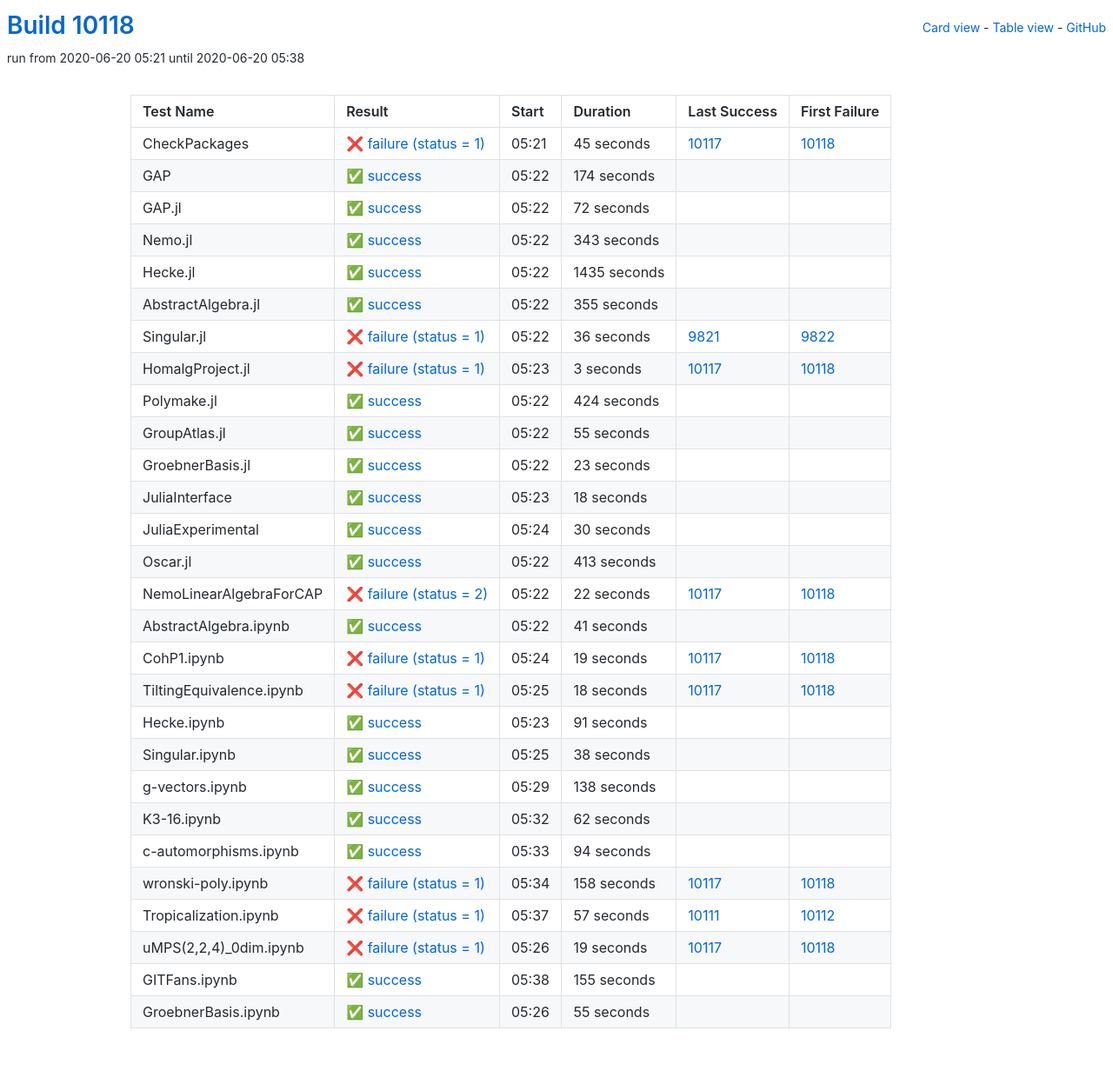
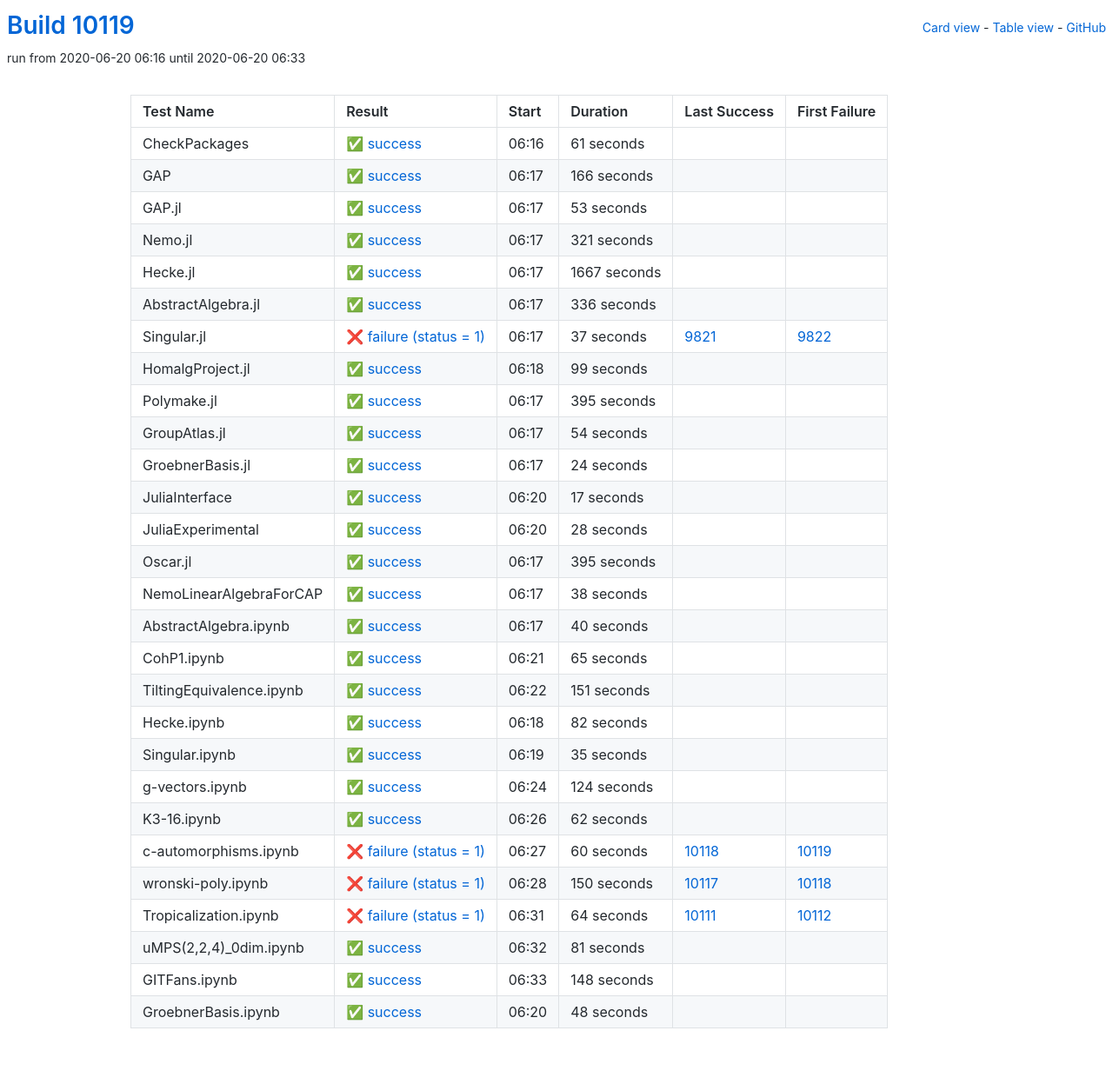
Before and after one commit to oscar-system/oscar-ci-status, a Jekyll site: the page built from table.html, in a window 1280 px wide. Shown: the whole page at 87% size. Built offline with Jekyll 4.4.1, drawn with Linux system fonts in a browser that asks for light colours.

Commit message:
Build #10119

```diff
--- a/_data/ci.yml
+++ b/_data/ci.yml
@@ -1,6 +1,6 @@
 ---
-build: 10118
-build_url: https://oscarci.mathematik.uni-kl.de/job/oscar/10118/
+build: 10119
+build_url: https://oscarci.mathematik.uni-kl.de/job/oscar/10119/
 job: oscar
 organization: oscar-system
 repo: oscar-ci-status
@@ -8,236 +8,176 @@
 tests:
 - name: CheckPackages
   id: checkpackages
-  log: https://oscarci.mathematik.uni-kl.de/job/oscar/10118/artifact/logs/build-10118/CheckPackages.log
-  start: 2020-06-20 05:21
-  success: false
-  exitcode: 1
-  status: failure
-  duration: 45
-  last_success: 10117
-  last_success_url: https://oscarci.mathematik.uni-kl.de/job/oscar/10117/
-  first_failure: 10118
-  first_failure_url: https://oscarci.mathematik.uni-kl.de/job/oscar/10118/
-- name: GAP
-  id: gap
-  log: https://oscarci.mathematik.uni-kl.de/job/oscar/10118/artifact/logs/build-10118/GAP.log
-  start: 2020-06-20 05:22
+  log: https://oscarci.mathematik.uni-kl.de/job/oscar/10119/artifact/logs/build-10119/CheckPackages.log
+  start: 2020-06-20 06:16
   success: true
   exitcode: 0
   status: success
-  duration: 174
+  duration: 61
+  last_success: false
+  last_success_url:
+  first_failure: false
+  first_failure_url:
+- name: GAP
+  id: gap
+  log: https://oscarci.mathematik.uni-kl.de/job/oscar/10119/artifact/logs/build-10119/GAP.log
+  start: 2020-06-20 06:17
+  success: true
+  exitcode: 0
+  status: success
+  duration: 166
   last_success: false
   last_success_url:
   first_failure: false
   first_failure_url:
 - name: GAP.jl
   id: gap-jl
-  log: https://oscarci.mathematik.uni-kl.de/job/oscar/10118/artifact/logs/build-10118/GAP.jl.log
-  start: 2020-06-20 05:22
+  log: https://oscarci.mathematik.uni-kl.de/job/oscar/10119/artifact/logs/build-10119/GAP.jl.log
+  start: 2020-06-20 06:17
   success: true
   exitcode: 0
   status: success
-  duration: 72
+  duration: 53
   last_success: false
   last_success_url:
   first_failure: false
   first_failure_url:
 - name: Nemo.jl
   id: nemo-jl
-  log: https://oscarci.mathematik.uni-kl.de/job/oscar/10118/artifact/logs/build-10118/Nemo.jl.log
-  start: 2020-06-20 05:22
+  log: https://oscarci.mathematik.uni-kl.de/job/oscar/10119/artifact/logs/build-10119/Nemo.jl.log
+  start: 2020-06-20 06:17
   success: true
   exitcode: 0
   status: success
-  duration: 343
+  duration: 321
   last_success: false
   last_success_url:
   first_failure: false
   first_failure_url:
 - name: Hecke.jl
   id: hecke-jl
-  log: https://oscarci.mathematik.uni-kl.de/job/oscar/10118/artifact/logs/build-10118/Hecke.jl.log
-  start: 2020-06-20 05:22
+  log: https://oscarci.mathematik.uni-kl.de/job/oscar/10119/artifact/logs/build-10119/Hecke.jl.log
+  start: 2020-06-20 06:17
   success: true
   exitcode: 0
   status: success
-  duration: 1435
+  duration: 1667
   last_success: false
   last_success_url:
   first_failure: false
   first_failure_url:
 - name: AbstractAlgebra.jl
   id: abstractalgebra-jl
-  log: https://oscarci.mathematik.uni-kl.de/job/oscar/10118/artifact/logs/build-10118/AbstractAlgebra.jl.log
-  start: 2020-06-20 05:22
+  log: https://oscarci.mathematik.uni-kl.de/job/oscar/10119/artifact/logs/build-10119/AbstractAlgebra.jl.log
+  start: 2020-06-20 06:17
   success: true
   exitcode: 0
   status: success
-  duration: 355
+  duration: 336
   last_success: false
   last_success_url:
   first_failure: false
   first_failure_url:
 - name: Singular.jl
   id: singular-jl
-  log: https://oscarci.mathematik.uni-kl.de/job/oscar/10118/artifact/logs/build-10118/Singular.jl.log
-  start: 2020-06-20 05:22
+  log: https://oscarci.mathematik.uni-kl.de/job/oscar/10119/artifact/logs/build-10119/Singular.jl.log
+  start: 2020-06-20 06:17
   success: false
   exitcode: 1
   status: failure
-  duration: 36
+  duration: 37
   last_success: 9821
   last_success_url: https://oscarci.mathematik.uni-kl.de/job/oscar/9821/
   first_failure: 9822
   first_failure_url: https://oscarci.mathematik.uni-kl.de/job/oscar/9822/
 - name: HomalgProject.jl
   id: homalgproject-jl
-  log: https://oscarci.mathematik.uni-kl.de/job/oscar/10118/artifact/logs/build-10118/HomalgProject.jl.log
-  start: 2020-06-20 05:23
-  success: false
-  exitcode: 1
-  status: failure
-  duration: 3
-  last_success: 10117
-  last_success_url: https://oscarci.mathematik.uni-kl.de/job/oscar/10117/
-  first_failure: 10118
-  first_failure_url: https://oscarci.mathematik.uni-kl.de/job/oscar/10118/
-- name: Polymake.jl
-  id: polymake-jl
-  log: https://oscarci.mathematik.uni-kl.de/job/oscar/10118/artifact/logs/build-10118/Polymake.jl.log
-  start: 2020-06-20 05:22
+  log: https://oscarci.mathematik.uni-kl.de/job/oscar/10119/artifact/logs/build-10119/HomalgProject.jl.log
+  start: 2020-06-20 06:18
   success: true
   exitcode: 0
   status: success
-  duration: 424
+  duration: 99
+  last_success: false
+  last_success_url:
+  first_failure: false
+  first_failure_url:
+- name: Polymake.jl
+  id: polymake-jl
+  log: https://oscarci.mathematik.uni-kl.de/job/oscar/10119/artifact/logs/build-10119/Polymake.jl.log
+  start: 2020-06-20 06:17
+  success: true
+  exitcode: 0
+  status: success
+  duration: 395
   last_success: false
   last_success_url:
   first_failure: false
   first_failure_url:
 - name: GroupAtlas.jl
   id: groupatlas-jl
-  log: https://oscarci.mathematik.uni-kl.de/job/oscar/10118/artifact/logs/build-10118/GroupAtlas.jl.log
-  start: 2020-06-20 05:22
+  log: https://oscarci.mathematik.uni-kl.de/job/oscar/10119/artifact/logs/build-10119/GroupAtlas.jl.log
+  start: 2020-06-20 06:17
   success: true
   exitcode: 0
   status: success
-  duration: 55
+  duration: 54
   last_success: false
   last_success_url:
   first_failure: false
   first_failure_url:
 - name: GroebnerBasis.jl
   id: groebnerbasis-jl
-  log: https://oscarci.mathematik.uni-kl.de/job/oscar/10118/artifact/logs/build-10118/GroebnerBasis.jl.log
-  start: 2020-06-20 05:22
+  log: https://oscarci.mathematik.uni-kl.de/job/oscar/10119/artifact/logs/build-10119/GroebnerBasis.jl.log
+  start: 2020-06-20 06:17
   success: true
   exitcode: 0
   status: success
-  duration: 23
+  duration: 24
   last_success: false
   last_success_url:
   first_failure: false
   first_failure_url:
 - name: JuliaInterface
   id: juliainterface
-  log: https://oscarci.mathematik.uni-kl.de/job/oscar/10118/artifact/logs/build-10118/JuliaInterface.log
-  start: 2020-06-20 05:23
+  log: https://oscarci.mathematik.uni-kl.de/job/oscar/10119/artifact/logs/build-10119/JuliaInterface.log
+  start: 2020-06-20 06:20
   success: true
   exitcode: 0
   status: success
-  duration: 18
+  duration: 17
   last_success: false
   last_success_url:
   first_failure: false
   first_failure_url:
 - name: JuliaExperimental
   id: juliaexperimental
-  log: https://oscarci.mathematik.uni-kl.de/job/oscar/10118/artifact/logs/build-10118/JuliaExperimental.log
-  start: 2020-06-20 05:24
+  log: https://oscarci.mathematik.uni-kl.de/job/oscar/10119/artifact/logs/build-10119/JuliaExperimental.log
+  start: 2020-06-20 06:20
   success: true
   exitcode: 0
   status: success
-  duration: 30
+  duration: 28
   last_success: false
   last_success_url:
   first_failure: false
   first_failure_url:
 - name: Oscar.jl
   id: oscar-jl
-  log: https://oscarci.mathematik.uni-kl.de/job/oscar/10118/artifact/logs/build-10118/Oscar.jl.log
-  start: 2020-06-20 05:22
+  log: https://oscarci.mathematik.uni-kl.de/job/oscar/10119/artifact/logs/build-10119/Oscar.jl.log
+  start: 2020-06-20 06:17
   success: true
   exitcode: 0
   status: success
-  duration: 413
+  duration: 395
   last_success: false
   last_success_url:
   first_failure: false
   first_failure_url:
 - name: NemoLinearAlgebraForCAP
   id: nemolinearalgebraforcap
-  log: https://oscarci.mathematik.uni-kl.de/job/oscar/10118/artifact/logs/build-10118/NemoLinearAlgebraForCAP.log
-  start: 2020-06-20 05:22
-  success: false
-  exitcode: 2
-  status: failure
-  duration: 22
-  last_success: 10117
-  last_success_url: https://oscarci.mathematik.uni-kl.de/job/oscar/10117/
-  first_failure: 10118
-  first_failure_url: https://oscarci.mathematik.uni-kl.de/job/oscar/10118/
-- name: AbstractAlgebra.ipynb
-  id: abstractalgebra-ipynb
-  log: https://oscarci.mathematik.uni-kl.de/job/oscar/10118/artifact/logs/build-10118/AbstractAlgebra.ipynb.log
-  start: 2020-06-20 05:22
-  success: true
-  exitcode: 0
-  status: success
-  duration: 41
-  last_success: false
-  last_success_url:
-  first_failure: false
-  first_failure_url:
-- name: CohP1.ipynb
-  id: cohp1-ipynb
-  log: https://oscarci.mathematik.uni-kl.de/job/oscar/10118/artifact/logs/build-10118/CohP1.ipynb.log
-  start: 2020-06-20 05:24
-  success: false
-  exitcode: 1
-  status: failure
-  duration: 19
-  last_success: 10117
-  last_success_url: https://oscarci.mathematik.uni-kl.de/job/oscar/10117/
-  first_failure: 10118
-  first_failure_url: https://oscarci.mathematik.uni-kl.de/job/oscar/10118/
-- name: TiltingEquivalence.ipynb
-  id: tiltingequivalence-ipynb
-  log: https://oscarci.mathematik.uni-kl.de/job/oscar/10118/artifact/logs/build-10118/TiltingEquivalence.ipynb.log
-  start: 2020-06-20 05:25
-  success: false
-  exitcode: 1
-  status: failure
-  duration: 18
-  last_success: 10117
-  last_success_url: https://oscarci.mathematik.uni-kl.de/job/oscar/10117/
-  first_failure: 10118
-  first_failure_url: https://oscarci.mathematik.uni-kl.de/job/oscar/10118/
-- name: Hecke.ipynb
-  id: hecke-ipynb
-  log: https://oscarci.mathematik.uni-kl.de/job/oscar/10118/artifact/logs/build-10118/Hecke.ipynb.log
-  start: 2020-06-20 05:23
-  success: true
-  exitcode: 0
-  status: success
-  duration: 91
-  last_success: false
-  last_success_url:
-  first_failure: false
-  first_failure_url:
-- name: Singular.ipynb
-  id: singular-ipynb
-  log: https://oscarci.mathematik.uni-kl.de/job/oscar/10118/artifact/logs/build-10118/Singular.ipynb.log
-  start: 2020-06-20 05:25
+  log: https://oscarci.mathematik.uni-kl.de/job/oscar/10119/artifact/logs/build-10119/NemoLinearAlgebraForCAP.log
+  start: 2020-06-20 06:17
   success: true
   exitcode: 0
   status: success
@@ -246,22 +186,82 @@
   last_success_url:
   first_failure: false
   first_failure_url:
-- name: g-vectors.ipynb
-  id: g-vectors-ipynb
-  log: https://oscarci.mathematik.uni-kl.de/job/oscar/10118/artifact/logs/build-10118/g-vectors.ipynb.log
-  start: 2020-06-20 05:29
+- name: AbstractAlgebra.ipynb
+  id: abstractalgebra-ipynb
+  log: https://oscarci.mathematik.uni-kl.de/job/oscar/10119/artifact/logs/build-10119/AbstractAlgebra.ipynb.log
+  start: 2020-06-20 06:17
   success: true
   exitcode: 0
   status: success
-  duration: 138
+  duration: 40
+  last_success: false
+  last_success_url:
+  first_failure: false
+  first_failure_url:
+- name: CohP1.ipynb
+  id: cohp1-ipynb
+  log: https://oscarci.mathematik.uni-kl.de/job/oscar/10119/artifact/logs/build-10119/CohP1.ipynb.log
+  start: 2020-06-20 06:21
+  success: true
+  exitcode: 0
+  status: success
+  duration: 65
+  last_success: false
+  last_success_url:
+  first_failure: false
+  first_failure_url:
+- name: TiltingEquivalence.ipynb
+  id: tiltingequivalence-ipynb
+  log: https://oscarci.mathematik.uni-kl.de/job/oscar/10119/artifact/logs/build-10119/TiltingEquivalence.ipynb.log
+  start: 2020-06-20 06:22
+  success: true
+  exitcode: 0
+  status: success
+  duration: 151
+  last_success: false
+  last_success_url:
+  first_failure: false
+  first_failure_url:
+- name: Hecke.ipynb
+  id: hecke-ipynb
+  log: https://oscarci.mathematik.uni-kl.de/job/oscar/10119/artifact/logs/build-10119/Hecke.ipynb.log
+  start: 2020-06-20 06:18
+  success: true
+  exitcode: 0
+  status: success
+  duration: 82
+  last_success: false
+  last_success_url:
+  first_failure: false
+  first_failure_url:
+- name: Singular.ipynb
+  id: singular-ipynb
+  log: https://oscarci.mathematik.uni-kl.de/job/oscar/10119/artifact/logs/build-10119/Singular.ipynb.log
+  start: 2020-06-20 06:19
+  success: true
+  exitcode: 0
+  status: success
+  duration: 35
+  last_success: false
+  last_success_url:
+  first_failure: false
+  first_failure_url:
+- name: g-vectors.ipynb
+  id: g-vectors-ipynb
+  log: https://oscarci.mathematik.uni-kl.de/job/oscar/10119/artifact/logs/build-10119/g-vectors.ipynb.log
+  start: 2020-06-20 06:24
+  success: true
+  exitcode: 0
+  status: success
+  duration: 124
   last_success: false
   last_success_url:
   first_failure: false
   first_failure_url:
 - name: K3-16.ipynb
   id: k3-16-ipynb
-  log: https://oscarci.mathematik.uni-kl.de/job/oscar/10118/artifact/logs/build-10118/K3-16.ipynb.log
-  start: 2020-06-20 05:32
+  log: https://oscarci.mathematik.uni-kl.de/job/oscar/10119/artifact/logs/build-10119/K3-16.ipynb.log
+  start: 2020-06-20 06:26
   success: true
   exitcode: 0
   status: success
@@ -272,72 +272,72 @@
   first_failure_url:
 - name: c-automorphisms.ipynb
   id: c-automorphisms-ipynb
-  log: https://oscarci.mathematik.uni-kl.de/job/oscar/10118/artifact/logs/build-10118/c-automorphisms.ipynb.log
-  start: 2020-06-20 05:33
-  success: true
-  exitcode: 0
-  status: success
-  duration: 94
-  last_success: false
-  last_success_url:
-  first_failure: false
-  first_failure_url:
-- name: wronski-poly.ipynb
-  id: wronski-poly-ipynb
-  log: https://oscarci.mathematik.uni-kl.de/job/oscar/10118/artifact/logs/build-10118/wronski-poly.ipynb.log
-  start: 2020-06-20 05:34
+  log: https://oscarci.mathematik.uni-kl.de/job/oscar/10119/artifact/logs/build-10119/c-automorphisms.ipynb.log
+  start: 2020-06-20 06:27
   success: false
   exitcode: 1
   status: failure
-  duration: 158
+  duration: 60
+  last_success: 10118
+  last_success_url: https://oscarci.mathematik.uni-kl.de/job/oscar/10118/
+  first_failure: 10119
+  first_failure_url: https://oscarci.mathematik.uni-kl.de/job/oscar/10119/
+- name: wronski-poly.ipynb
+  id: wronski-poly-ipynb
+  log: https://oscarci.mathematik.uni-kl.de/job/oscar/10119/artifact/logs/build-10119/wronski-poly.ipynb.log
+  start: 2020-06-20 06:28
+  success: false
+  exitcode: 1
+  status: failure
+  duration: 150
   last_success: 10117
   last_success_url: https://oscarci.mathematik.uni-kl.de/job/oscar/10117/
   first_failure: 10118
   first_failure_url: https://oscarci.mathematik.uni-kl.de/job/oscar/10118/
 - name: Tropicalization.ipynb
   id: tropicalization-ipynb
-  log: https://oscarci.mathematik.uni-kl.de/job/oscar/10118/artifact/logs/build-10118/Tropicalization.ipynb.log
-  start: 2020-06-20 05:37
+  log: https://oscarci.mathematik.uni-kl.de/job/oscar/10119/artifact/logs/build-10119/Tropicalization.ipynb.log
+  start: 2020-06-20 06:31
   success: false
   exitcode: 1
   status: failure
-  duration: 57
+  duration: 64
   last_success: 10111
   last_success_url: https://oscarci.mathematik.uni-kl.de/job/oscar/10111/
   first_failure: 10112
   first_failure_url: https://oscarci.mathematik.uni-kl.de/job/oscar/10112/
 - name: uMPS(2,2,4)_0dim.ipynb
   id: umps-2-2-4-0dim-ipynb
-  log: https://oscarci.mathematik.uni-kl.de/job/oscar/10118/artifact/logs/build-10118/uMPS-2-2-4-_0dim.ipynb.log
-  start: 2020-06-20 05:26
-  success: false
-  exitcode: 1
-  status: failure
-  duration: 19
-  last_success: 10117
-  last_success_url: https://oscarci.mathematik.uni-kl.de/job/oscar/10117/
-  first_failure: 10118
-  first_failure_url: https://oscarci.mathematik.uni-kl.de/job/oscar/10118/
-- name: GITFans.ipynb
-  id: gitfans-ipynb
-  log: https://oscarci.mathematik.uni-kl.de/job/oscar/10118/artifact/logs/build-10118/GITFans.ipynb.log
-  start: 2020-06-20 05:38
+  log: https://oscarci.mathematik.uni-kl.de/job/oscar/10119/artifact/logs/build-10119/uMPS-2-2-4-_0dim.ipynb.log
+  start: 2020-06-20 06:32
   success: true
   exitcode: 0
   status: success
-  duration: 155
+  duration: 81
+  last_success: false
+  last_success_url:
+  first_failure: false
+  first_failure_url:
+- name: GITFans.ipynb
+  id: gitfans-ipynb
+  log: https://oscarci.mathematik.uni-kl.de/job/oscar/10119/artifact/logs/build-10119/GITFans.ipynb.log
+  start: 2020-06-20 06:33
+  success: true
+  exitcode: 0
+  status: success
+  duration: 148
   last_success: false
   last_success_url:
   first_failure: false
   first_failure_url:
 - name: GroebnerBasis.ipynb
   id: groebnerbasis-ipynb
-  log: https://oscarci.mathematik.uni-kl.de/job/oscar/10118/artifact/logs/build-10118/GroebnerBasis.ipynb.log
-  start: 2020-06-20 05:26
+  log: https://oscarci.mathematik.uni-kl.de/job/oscar/10119/artifact/logs/build-10119/GroebnerBasis.ipynb.log
+  start: 2020-06-20 06:20
   success: true
   exitcode: 0
   status: success
-  duration: 55
+  duration: 48
   last_success: false
   last_success_url:
   first_failure: false
```
Also changed, not shown: README.md.
